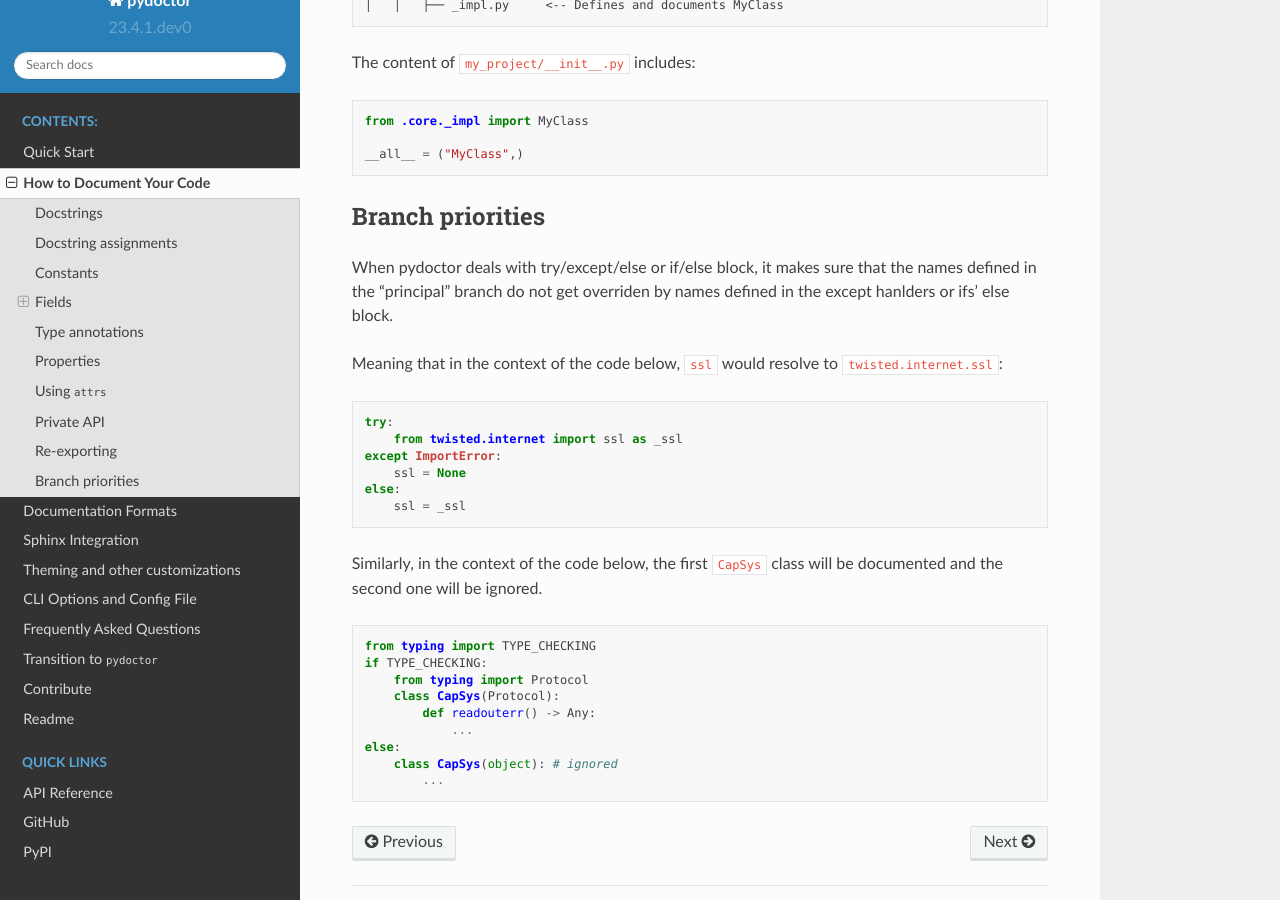
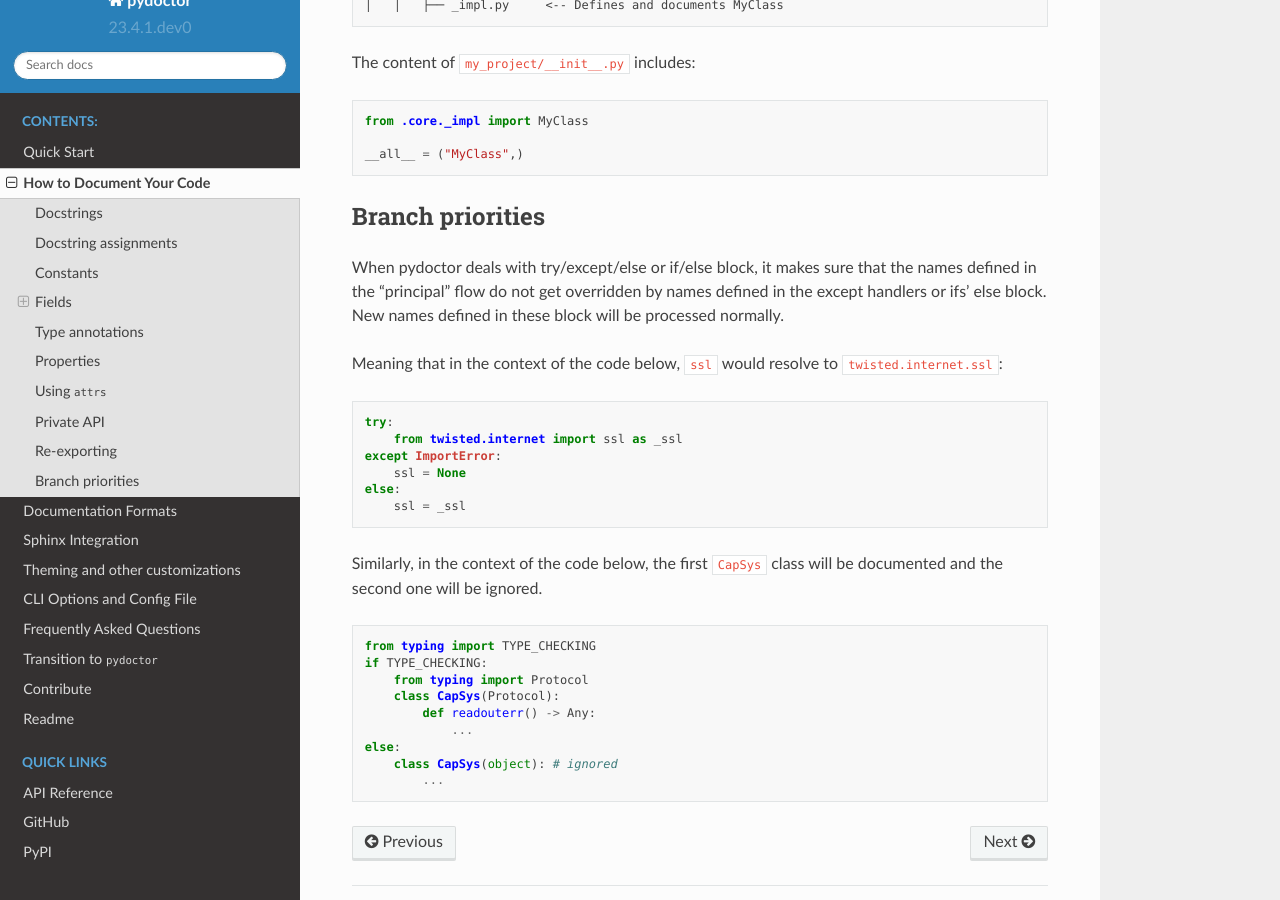
Before and after one commit to twisted/pydoctor, a Sphinx documentation site: the page built from docs/source/codedoc.rst, in a window 1280 px wide and 900 px high, scrolled down 8536 px. Built offline with Sphinx 7.4.7 and the Read the Docs theme 2.0.0, drawn with Linux system fonts in a browser that asks for light colours.

Commit message:
Update docs/source/codedoc.rst

```diff
--- a/docs/source/codedoc.rst
+++ b/docs/source/codedoc.rst
@@ -338,7 +338,8 @@ Branch priorities
 -----------------
 
 When pydoctor deals with try/except/else or if/else block, it makes sure that the names defined in
-the "principal" branch do not get overriden by names defined in the except hanlders or ifs' else block.
+the "principal" flow do not get overridden by names defined in the except handlers or ifs' else block.
+New names defined in these block will be processed normally.
 
 Meaning that in the context of the code below, ``ssl`` would resolve to ``twisted.internet.ssl``:
 
```
